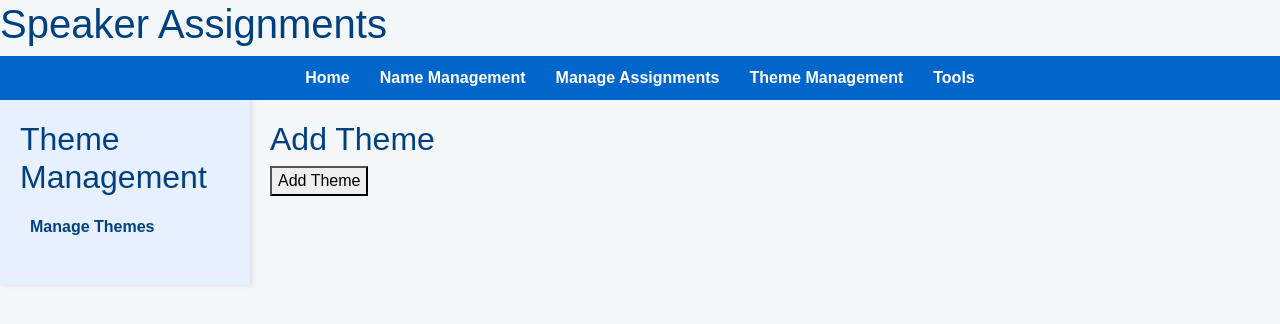
After one commit to warranmav/speaker_assignments_web, a Flask app: page /theme_management/add in a window 1280 px wide. The commit adds this page. Shown: the top 324 px of the page. Run offline with Flask 3, Linux system fonts and the light colour scheme; some libraries are stand-ins or nearby versions.

Commit message:
SWA-21 Added menu items

```diff
--- a/app/__init__.py
+++ b/app/__init__.py
@@ -1,6 +1,8 @@
 from flask import Flask
 from flask_sqlalchemy import SQLAlchemy
 from flask_migrate import Migrate
+
+from app.routes import theme_management
 
 db = SQLAlchemy()
 migrate = Migrate()
@@ -31,6 +33,7 @@ def create_app(config_name='DevelopmentConfig'):
     app.register_blueprint(name_management.bp)
     app.register_blueprint(import_names.bp)
     app.register_blueprint(tools.bp)
+    app.register_blueprint(theme_management.bp)
 
     # Ensure the database and tables are created
     with app.app_context():
--- /dev/null
+++ b/app/routes/theme_management.py
@@ -0,0 +1,22 @@
+from flask import Blueprint, render_template
+
+bp = Blueprint('theme_management', __name__, url_prefix='/theme_management')
+
+@bp.route('/')
+def index():
+    return render_template('theme_management/index.html')
+
+@bp.route('/add', methods=['GET', 'POST'])
+def add_theme():
+    # Logic for adding a theme will go here
+    return render_template('theme_management/add_theme.html')
+
+@bp.route('/update', methods=['GET', 'POST'])
+def update_theme():
+    # Logic for updating a theme will go here
+    return render_template('theme_management/update_theme.html')
+
+@bp.route('/delete', methods=['GET', 'POST'])
+def delete_theme():
+    # Logic for deleting a theme will go here
+    return render_template('theme_management/delete_theme.html')
--- a/app/templates/base.html
+++ b/app/templates/base.html
@@ -21,6 +21,7 @@
                 <li><a href="{{ url_for('main.index') }}">Home</a></li>
                 <li><a href="{{ url_for('name_management.index') }}">Name Management</a></li>
                 <li><a href="{{ url_for('assign.index') }}">Manage Assignments</a></li>
+                <li><a href="{{ url_for('theme_management.index') }}">Theme Management</a></li>
                 <li><a href="#">Tools</a></li>
             </ul>
         </nav>
@@ -35,6 +36,8 @@
                 {% include 'sidebars/manage_assignments_menu.html' %}
             {% elif 'exception' in request.endpoint %}
                 {% include 'sidebars/exception_sidebar.html' %}
+            {% elif 'theme_management' in request.endpoint %}
+                {% include 'sidebars/theme_management_sidebar.html' %}
             {% endif %}
             {% endblock %}
         </div>
--- /dev/null
+++ b/app/templates/sidebars/theme_management_sidebar.html
@@ -0,0 +1,11 @@
+<h2>Theme Management</h2>
+<ul class="list-unstyled">
+    <li>
+        <a href="#theme-submenu" data-toggle="collapse" aria-expanded="false" aria-controls="theme-submenu">Manage Themes</a>
+        <ul id="theme-submenu" class="collapse list-unstyled pl-3">
+            <li><a href="{{ url_for('theme_management.add_theme') }}" class="{% if request.endpoint == 'theme_management.add_theme' %}active{% endif %}">Add Theme</a></li>
+            <li><a href="{{ url_for('theme_management.update_theme') }}" class="{% if request.endpoint == 'theme_management.update_theme' %}active{% endif %}">Update Theme</a></li>
+            <li><a href="{{ url_for('theme_management.delete_theme') }}" class="{% if request.endpoint == 'theme_management.delete_theme' %}active{% endif %}">Delete Theme</a></li>
+        </ul>
+    </li>
+</ul>
--- /dev/null
+++ b/app/templates/theme_management/add_theme.html
@@ -0,0 +1,9 @@
+{% extends "base.html" %}
+
+{% block content %}
+<h2>Add Theme</h2>
+<form method="post">
+    <!-- Form logic for adding a theme will go here -->
+    <button type="submit">Add Theme</button>
+</form>
+{% endblock %}
--- /dev/null
+++ b/app/templates/theme_management/index.html
@@ -0,0 +1,6 @@
+{% extends "base.html" %}
+
+{% block content %}
+<h2>Theme Management</h2>
+<p>Select an action from the sidebar.</p>
+{% endblock %}
```
Also changed, not shown: app/templates/theme_management/delete_theme.html (added, +9 -0 lines), app/templates/theme_management/update_theme.html (added, +9 -0 lines).
